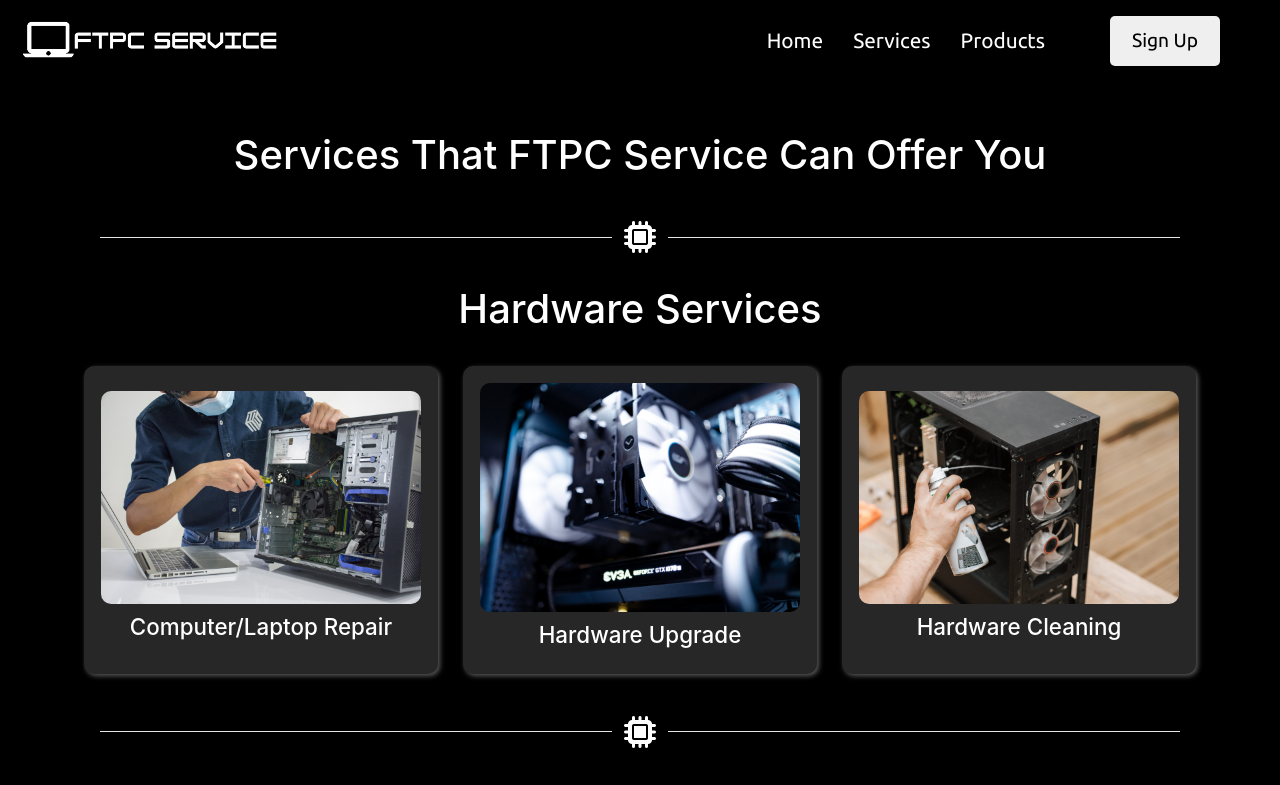
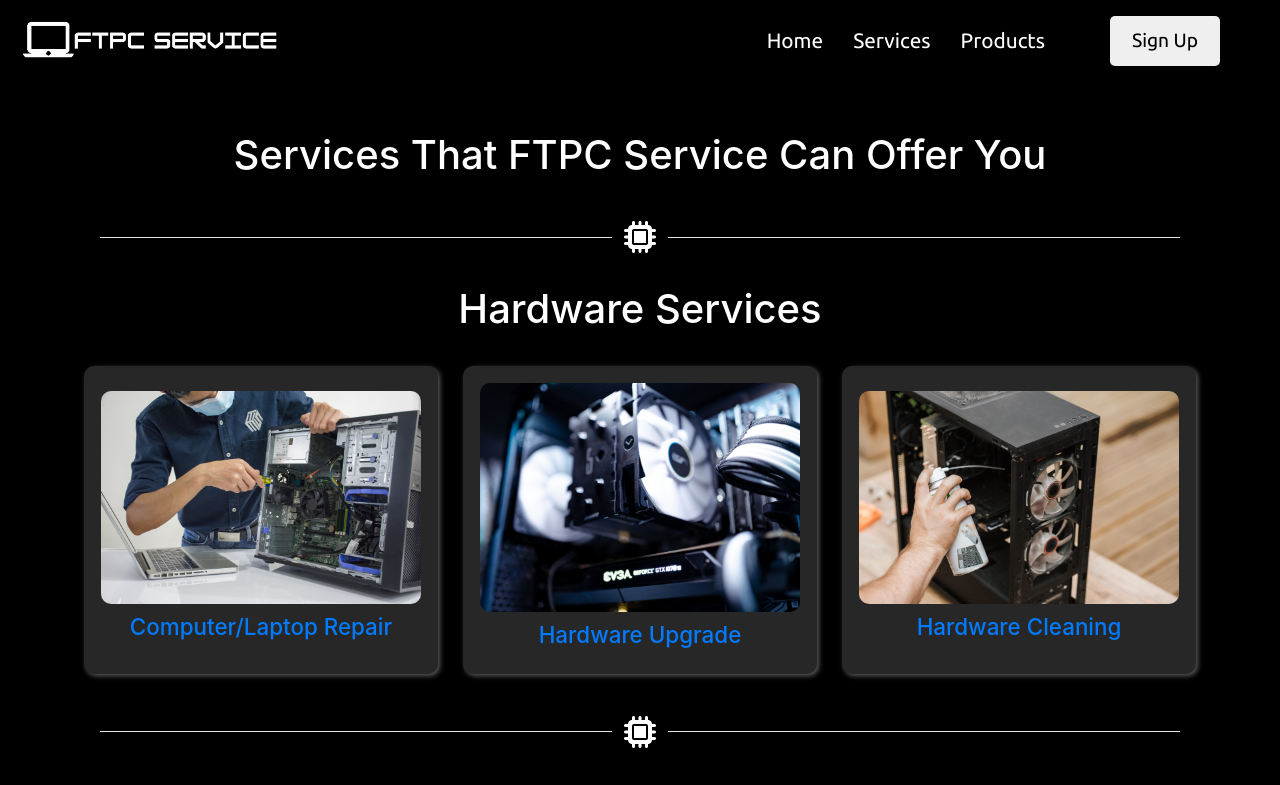
Before and after one commit to ivaylo-nikolov5/React-Projects, a React (Create React App) app in the folder react-responsive-website/: page /services in a window 1280 px wide. Shown: the top 785 px of the page. Built offline with nearby package versions, Linux system fonts and the light colour scheme.

Commit message:
Added the services pages but not working properly, the project is postponed for undefined period of time

```diff
--- a/react-responsive-website/src/components/ServiceCard.jsx
+++ b/react-responsive-website/src/components/ServiceCard.jsx
@@ -1,9 +1,11 @@
 import React from 'react'
 import "../css/ServiceCard.css";
+import { Link } from 'react-router-dom';
+
 
 const ServiceCard = (props) => {
     return (
-        <div className='serviceCardContainer'>
+        <Link to={`/services/${props.url}`} className='serviceCardContainer'>
             <img
                 src={props.image}
                 alt=""
@@ -11,7 +13,7 @@ const ServiceCard = (props) => {
             <h2
                 className='serviceCardText'
             >{props.text}</h2>
-        </div>
+        </Link>
     )
 }
 
--- /dev/null
+++ b/react-responsive-website/src/data/servicesInfo.js
@@ -0,0 +1,4 @@
+const hardwareServices = [{
+    path: "hardware-repair",
+
+}]
```
